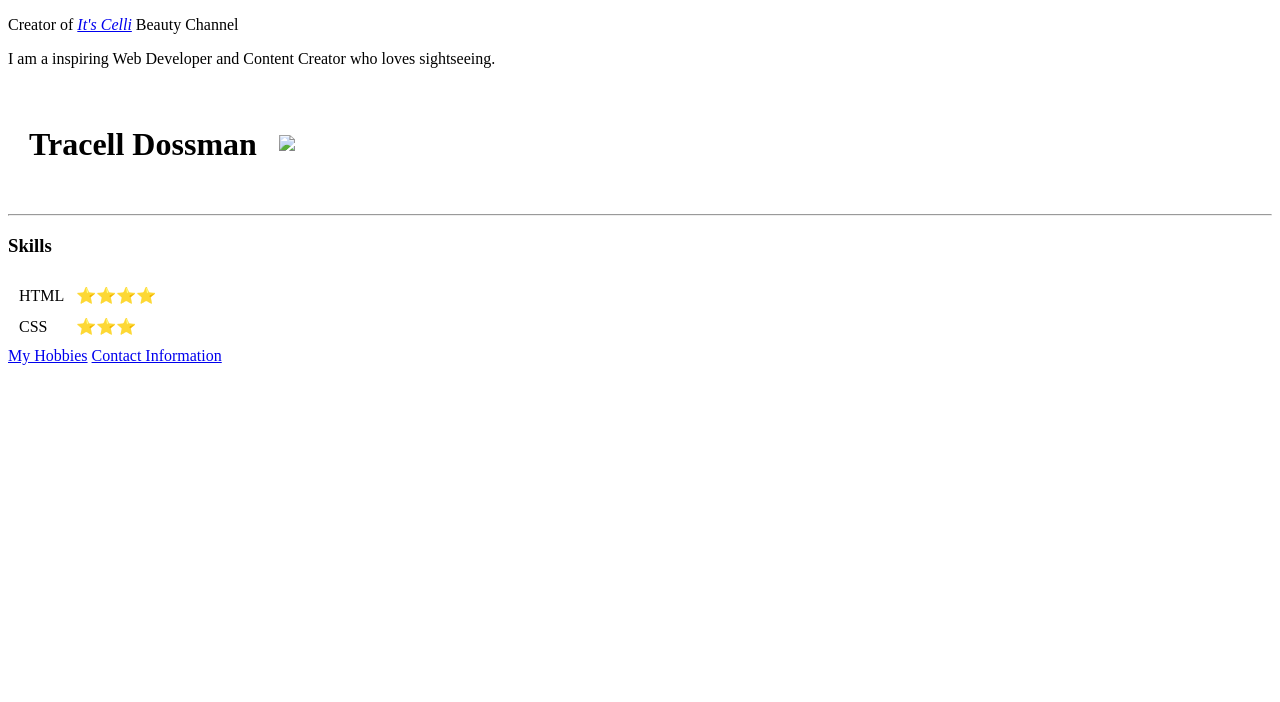
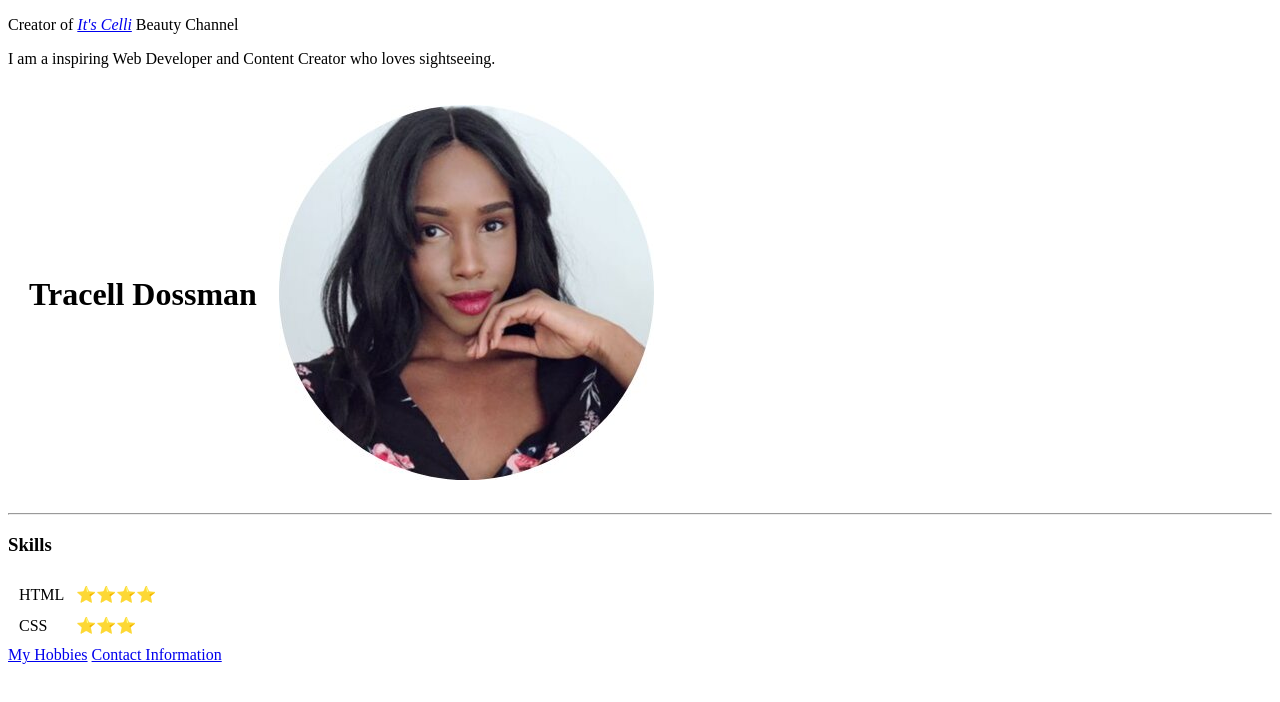
Before and after one commit to Tracell/Personal, a plain HTML site: page index.html in a window 1280 px wide. Drawn offline with Linux system fonts and the light colour scheme.

Commit message:
Update index.html

```diff
--- a/index.html
+++ b/index.html
@@ -10,7 +10,7 @@
   <table cellspacing="20" >
     <tr>
       <td><h1>Tracell Dossman</h1>
-      <td><img src="C:\Users\Tracell\Desktop\Web Development\Tracell Personal Photo .png" /></td>
+      <td><img src="Tracell Personal Photo .jpg" /></td>
       <p>Creator of <em><a href="https://www.youtube.com/channel/UC1Av1Jb9kLGFJgYpVj6wP4g?view_as=subscriber">It's Celli</a></em> Beauty Channel<p>
       <p>I am a inspiring Web Developer and Content Creator who loves sightseeing.</p></td>
     </tr>
```
